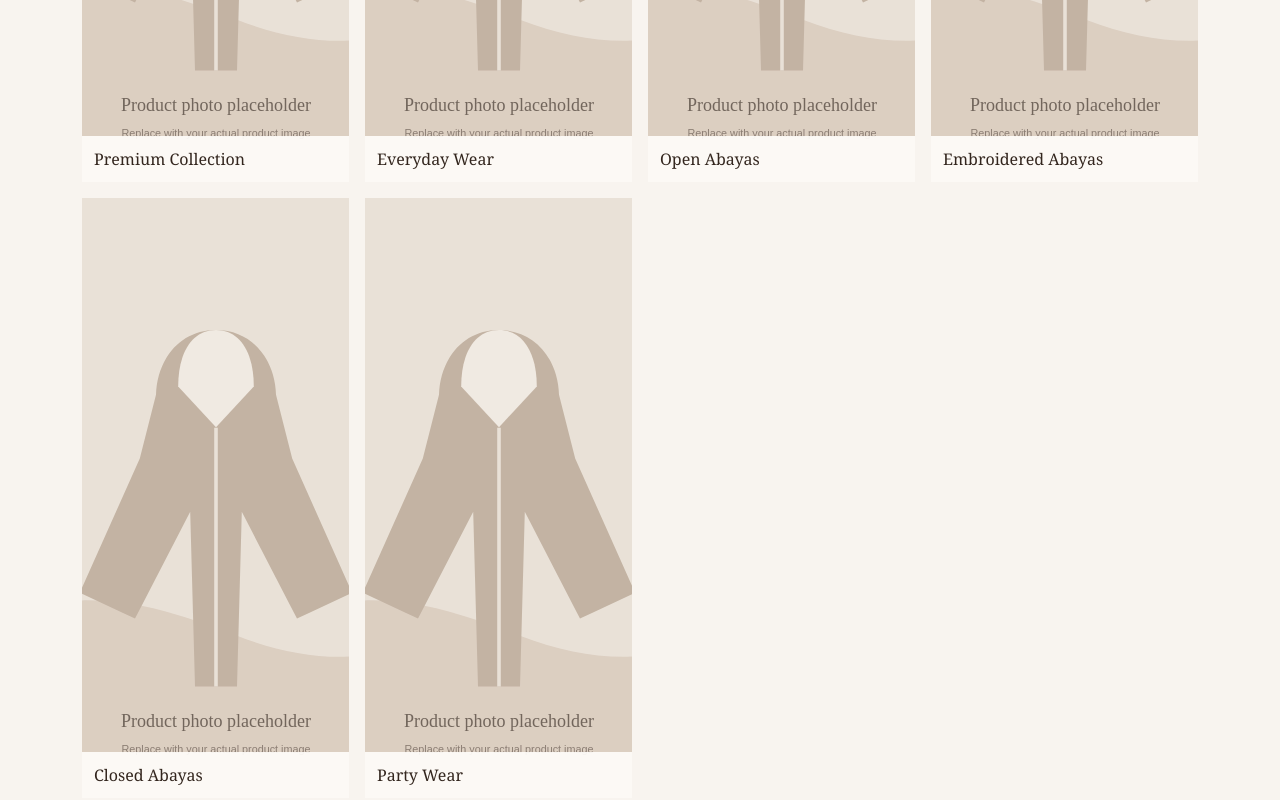
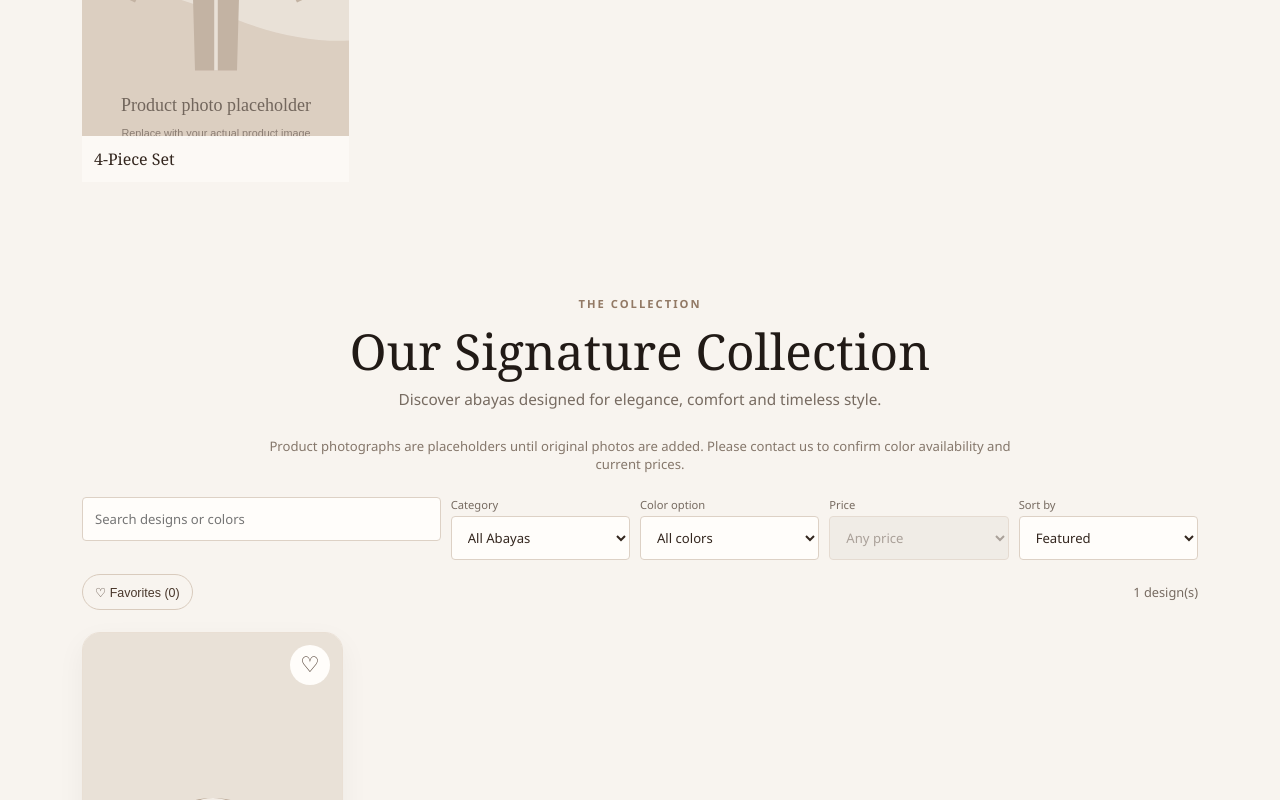
Before and after one commit to muhammadahmedraza2/ABAYAH-REPOSITORY, an Angular app: page / in a window 1280 px wide. Shown: the part 1420-2220 px from the top of the page. Built offline with nearby package versions, Linux system fonts and the light colour scheme.

Commit message:
NEW CHNAGES FOR OFICE RAZA

```diff
--- a/angular.json
+++ b/angular.json
@@ -2,7 +2,8 @@
   "$schema": "./node_modules/@angular/cli/lib/config/schema.json",
   "version": 1,
   "cli": {
-    "packageManager": "npm"
+    "packageManager": "npm",
+    "analytics": "1f58e199-ed4a-4020-aac9-19585233fc75"
   },
   "newProjectRoot": "projects",
   "projects": {
--- a/src/app/app.html
+++ b/src/app/app.html
@@ -111,9 +111,8 @@
         <p>Discover abayas designed for elegance, comfort and timeless style.</p>
       </div>
       <p class="sample-note">
-        Sample collection details. Color options and photographs are placeholders; please confirm
-        current colors, availability and prices with us. Replace sample imagery with your actual
-        product photos before launch.
+        Product photographs are placeholders until original photos are added. Please contact us to
+        confirm color availability and current prices.
       </p>
       <div class="collection-controls">
         <label class="search-control">
--- a/src/app/data/products.ts
+++ b/src/app/data/products.ts
@@ -1,12 +1,15 @@
 import { Product, ProductColor } from '../models/product';
 
 const sampleColors: ProductColor[] = [
+  { id: 'mehndi-green', name: 'Mehndi Green', hex: '#68734b', images: [], inStock: null },
   { id: 'black', name: 'Black', hex: '#171717', images: [], inStock: null },
   { id: 'navy', name: 'Navy Blue', hex: '#172747', images: [], inStock: null },
-  { id: 'brown', name: 'Chocolate Brown', hex: '#634333', images: [], inStock: null },
-  { id: 'grey', name: 'Grey', hex: '#898989', images: [], inStock: null },
-  { id: 'beige', name: 'Beige', hex: '#d7c2a4', images: [], inStock: null },
-  { id: 'olive', name: 'Olive Green', hex: '#62684a', images: [], inStock: null },
+  { id: 'mehroon', name: 'Mehroon (Maroon)', hex: '#702b3c', images: [], inStock: null },
+  { id: 'brown', name: 'Brown', hex: '#634333', images: [], inStock: null },
+  { id: 'half-white', name: 'Half White', hex: '#f3f0e8', images: [], inStock: null },
+  { id: 'plum', name: 'Plum', hex: '#5b365f', images: [], inStock: null },
+  { id: 'light-pink', name: 'Light Pink', hex: '#e8b6c4', images: [], inStock: null },
+  { id: 'peacock', name: 'Peacock', hex: '#087e83', images: [], inStock: null },
 ];
 
 const productPhotoPlaceholder = '/images/product-photo-placeholder.svg';
@@ -14,80 +17,14 @@ const productPhotoPlaceholder = '/images/product-photo-placeholder.svg';
 export const PRODUCTS: Product[] = [
   {
     id: 1,
-    name: 'Classic Premium Abaya',
+    name: 'Aabroo 4-Piece Abaya Set',
     price: null,
-    description: 'A timeless, graceful silhouette designed for everyday styling.',
-    category: 'Premium Collection',
+    description: 'A coordinated modest-wear set with a 54-inch Abaya.',
+    category: '4-Piece Set',
     image: productPhotoPlaceholder,
     colors: sampleColors.map((color) => ({ ...color })),
-    isNewArrival: true,
+    includedItems: ['Abaya', 'Inner', 'Hijab', 'Dupatta'],
+    lengthInches: 54,
     isFeatured: true,
   },
-  {
-    id: 2,
-    name: 'Everyday Ease Abaya',
-    price: null,
-    description: 'A relaxed, versatile design with a clean, understated look.',
-    category: 'Everyday Wear',
-    image: productPhotoPlaceholder,
-    colors: sampleColors.map((color) => ({ ...color })),
-    isFeatured: true,
-  },
-  {
-    id: 3,
-    name: 'Open Front Abaya',
-    price: null,
-    description: 'A modern open-front layer with a simple, refined finish.',
-    category: 'Open Abayas',
-    image: productPhotoPlaceholder,
-    colors: sampleColors.map((color) => ({ ...color })),
-    isNewArrival: true,
-  },
-  {
-    id: 4,
-    name: 'Embroidered Grace Abaya',
-    price: null,
-    description: 'A considered design for a softly elevated occasion look.',
-    category: 'Embroidered Abayas',
-    image: productPhotoPlaceholder,
-    colors: sampleColors.map((color) => ({ ...color })),
-  },
-  {
-    id: 5,
-    name: 'Nida Flow Abaya',
-    price: null,
-    description: 'Fluid lines and understated styling for a graceful silhouette.',
-    category: 'Premium Collection',
-    image: productPhotoPlaceholder,
-    colors: sampleColors.map((color) => ({ ...color })),
-    isNewArrival: true,
-  },
-  {
-    id: 6,
-    name: 'Minimalist Everyday Abaya',
-    price: null,
-    description: 'An understated essential with simple, timeless lines.',
-    category: 'Everyday Wear',
-    image: productPhotoPlaceholder,
-    colors: sampleColors.map((color) => ({ ...color })),
-  },
-  {
-    id: 7,
-    name: 'Soft Pleat Abaya',
-    price: null,
-    description: 'Subtle pleating brings movement to a classic shape.',
-    category: 'Closed Abayas',
-    image: productPhotoPlaceholder,
-    colors: sampleColors.map((color) => ({ ...color })),
-  },
-  {
-    id: 8,
-    name: 'Signature Evening Abaya',
-    price: null,
-    description: 'A refined design for an elegant evening wardrobe.',
-    category: 'Party Wear',
-    image: productPhotoPlaceholder,
-    colors: sampleColors.map((color) => ({ ...color })),
-    isNewArrival: true,
-  },
 ];
--- a/src/app/models/product.ts
+++ b/src/app/models/product.ts
@@ -15,6 +15,8 @@ export interface Product {
   category: string;
   image: string;
   colors: ProductColor[];
+  includedItems?: string[];
+  lengthInches?: number;
   sizes?: string[];
   isNewArrival?: boolean;
   isBestSeller?: boolean;
--- a/src/app/product-card/product-card.html
+++ b/src/app/product-card/product-card.html
@@ -34,7 +34,7 @@
     </button>
   </div>
   <div class="product-content">
-    <p class="product-kicker">Abaya collection</p>
+    <p class="product-kicker">{{ product.category }}</p>
     <h3>{{ product.name }}</h3>
     <p class="product-price">
       @if (product.price !== null) {
--- a/src/app/product-detail/product-detail.css
+++ b/src/app/product-detail/product-detail.css
@@ -47,6 +47,34 @@
   border-radius: 14px;
   aspect-ratio: 4 / 5;
   object-fit: cover;
+}
+
+.detail-gallery {
+  position: relative;
+}
+
+.gallery-arrow {
+  position: absolute;
+  top: 50%;
+  display: grid;
+  width: 42px;
+  height: 42px;
+  place-items: center;
+  transform: translateY(-50%);
+  border: 1px solid rgba(255, 255, 255, 0.8);
+  border-radius: 50%;
+  background: rgba(36, 27, 23, 0.72);
+  color: #fff;
+  font-size: 1.8rem;
+  line-height: 1;
+}
+
+.gallery-previous {
+  left: 12px;
+}
+
+.gallery-next {
+  right: 12px;
 }
 
 .detail-color-preview {
@@ -102,6 +130,25 @@ h2 {
 .image-note {
   color: #75685f;
   line-height: 1.6;
+}
+
+.set-details h3 {
+  margin-bottom: 8px;
+}
+
+.set-details ul {
+  display: flex;
+  flex-wrap: wrap;
+  gap: 8px 20px;
+  margin: 0;
+  padding-left: 20px;
+  color: #75685f;
+}
+
+.abaya-length {
+  margin: 12px 0;
+  color: #75685f;
+  font-size: 0.9rem;
 }
 
 h3 {
--- a/src/app/product-detail/product-detail.html
+++ b/src/app/product-detail/product-detail.html
@@ -17,6 +17,7 @@
     </button>
     <div class="row g-4 align-items-center">
       <div class="col-12 col-md-6">
+        <div class="detail-gallery">
           @if (selectedColor && selectedColor.images.length === 0) {
             <svg
               class="detail-image detail-color-preview"
@@ -34,7 +35,10 @@
                 d="M400 220c-58 0-98 46-100 108l-27 106-100 224 92 43 92-178 8 291h70l8-291 92 178 92-43-100-224-27-106c-2-62-42-108-100-108z"
                 fill="var(--garment-color)"
               />
-            <path d="M400 220c-40 0-63 38-63 94l63 68 63-68c0-56-23-94-63-94z" fill="#f3ede6" />
+              <path
+                d="M400 220c-40 0-63 38-63 94l63 68 63-68c0-56-23-94-63-94z"
+                fill="#f3ede6"
+              />
               <path d="M400 383v431" stroke="#e9e1d7" stroke-width="6" />
               <text
                 x="400"
@@ -60,6 +64,25 @@
               height="1125"
             />
           }
+          @if (selectedColor && selectedColor.images.length > 1) {
+            <button
+              class="gallery-arrow gallery-previous"
+              type="button"
+              aria-label="Previous product image"
+              (click)="showPreviousImage()"
+            >
+              ‹
+            </button>
+            <button
+              class="gallery-arrow gallery-next"
+              type="button"
+              aria-label="Next product image"
+              (click)="showNextImage()"
+            >
+              ›
+            </button>
+          }
+        </div>
         @if (selectedColor; as color) {
           <p
             class="stock-status"
@@ -105,6 +128,19 @@
           <p class="detail-price">Price on request</p>
         }
         <p class="description">{{ product.description }}</p>
+        @if (product.includedItems; as includedItems) {
+          <section class="set-details" aria-label="Set details">
+            <h3>Included in this set</h3>
+            <ul>
+              @for (item of includedItems; track item) {
+                <li>{{ item }}</li>
+              }
+            </ul>
+          </section>
+        }
+        @if (product.lengthInches; as lengthInches) {
+          <p class="abaya-length">Abaya length: {{ lengthInches }} inches</p>
+        }
         <h3>Choose a color</h3>
         <div class="color-options">
           @for (color of product.colors; track color.name) {
--- a/src/app/product-detail/product-detail.ts
+++ b/src/app/product-detail/product-detail.ts
@@ -52,6 +52,20 @@ export class ProductDetailComponent implements AfterViewInit {
     this.colorSelected.emit(color);
   }
 
+  showPreviousImage(): void {
+    const imageCount = this.selectedColor?.images.length ?? 0;
+    if (imageCount > 1) {
+      this.selectedImageIndex = (this.selectedImageIndex - 1 + imageCount) % imageCount;
+    }
+  }
+
+  showNextImage(): void {
+    const imageCount = this.selectedColor?.images.length ?? 0;
+    if (imageCount > 1) {
+      this.selectedImageIndex = (this.selectedImageIndex + 1) % imageCount;
+    }
+  }
+
   onSizeChange(event: Event): void {
     if (event.target instanceof HTMLSelectElement) {
       this.sizeSelected.emit(event.target.value);
```
Also changed, not shown: 1 other file (tests, documents, lock files or other folders). Lines whose indentation alone changed are shown as unchanged.
